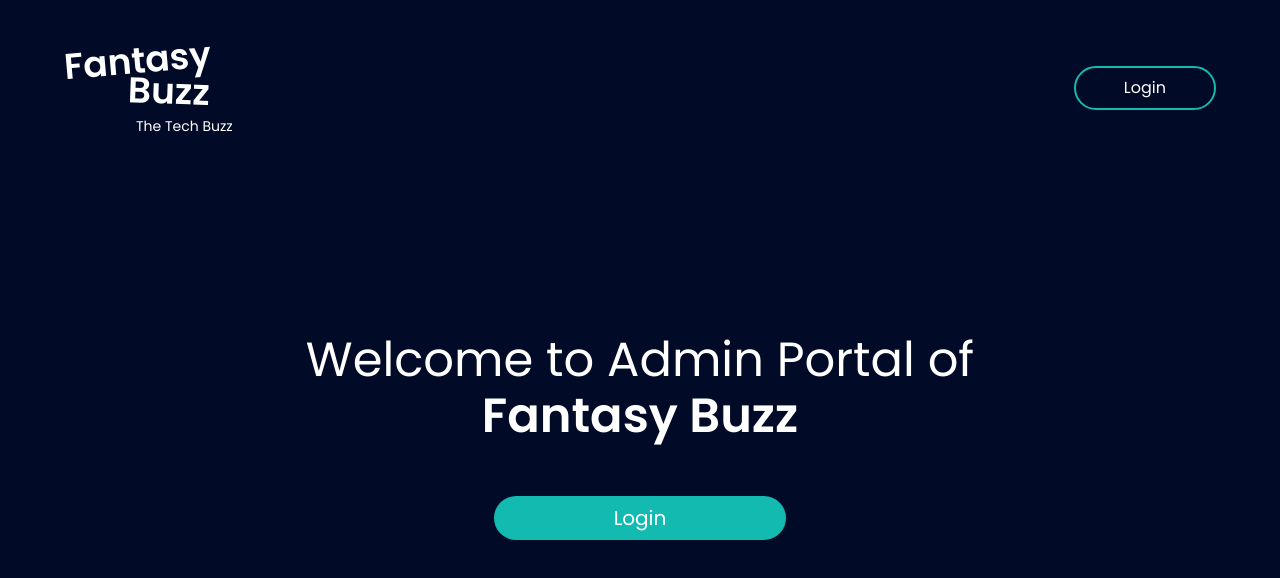
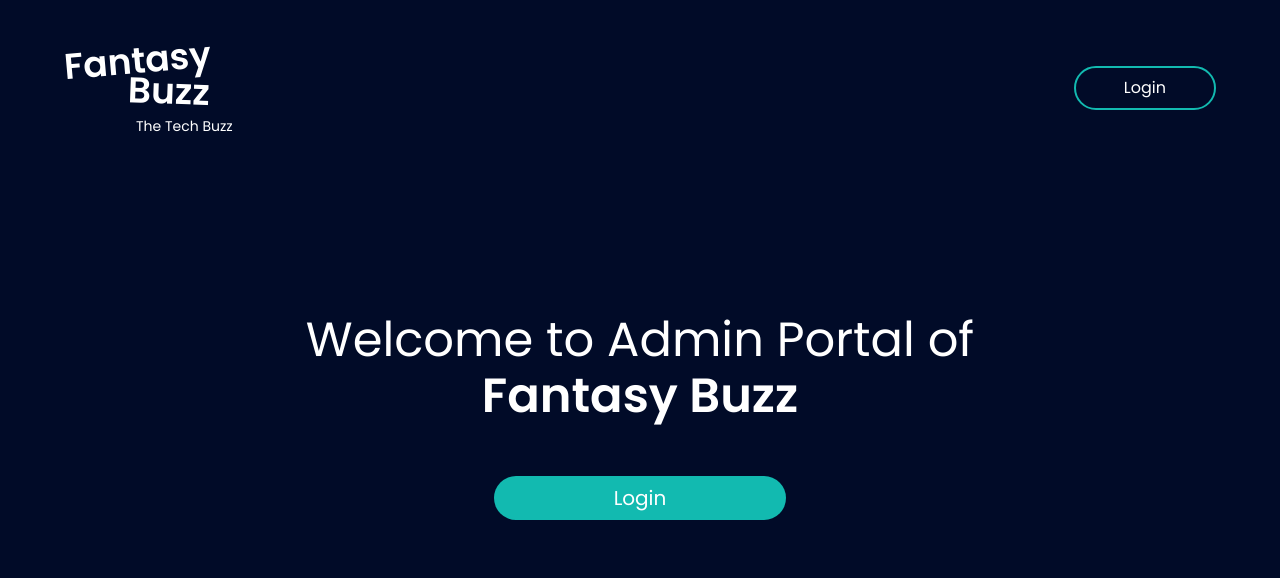
Before and after one commit to hassamsaleem55/devhouse-task, a React (Vite) app: page / in a window 1280 px wide. Shown: the top 578 px of the page. Built offline with nearby package versions, Linux system fonts and the light colour scheme.

Commit message:
landing page content center for adjusted for both mobile and web

```diff
--- a/src/pages/Landing.tsx
+++ b/src/pages/Landing.tsx
@@ -39,7 +39,7 @@
         </header>
 
         {/* Main Content */}
-        <main className="flex flex-col items-center justify-center text-center mt-50">
+        <main className="flex flex-col items-center justify-center text-center mt-50 sm:mt-45">
           <p className="text-2xl sm:text-5xl">Welcome to Admin Portal of</p>
           <p className="font-bold text-2xl sm:text-5xl mt-2">Fantasy Buzz</p>
           <div className="mt-6 sm:mt-14">
```
